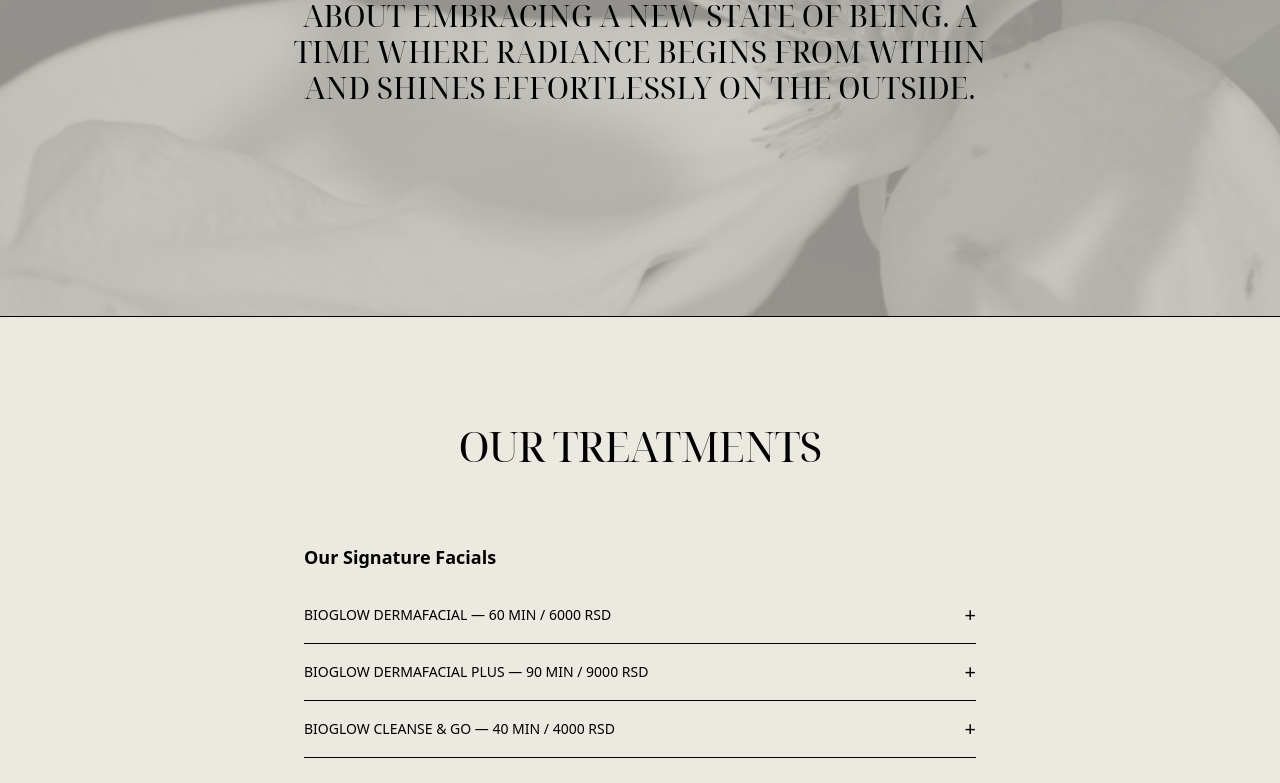
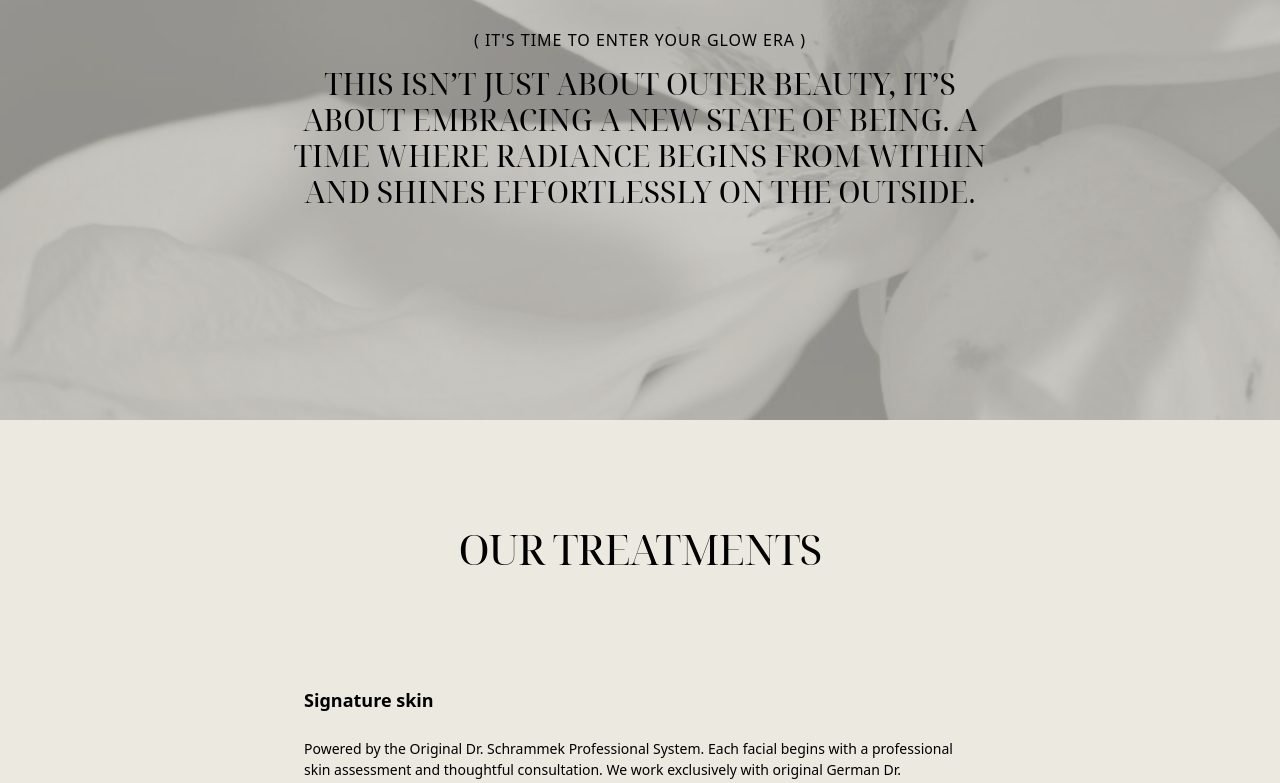
Before and after one commit to trujic/bioglow, a Nuxt app: page /services in a window 1280 px wide. Shown: the part 2001-2784 px from the top of the page. Built offline with nearby package versions, Linux system fonts and the light colour scheme.

Commit message:
services changes

```diff
--- a/components/AccordionList.vue
+++ b/components/AccordionList.vue
@@ -38,9 +38,19 @@ const toggleItem = (localIndex) => {
       <div
         v-if="item.text"
         v-show="openIndex === baseIndex + index"
-        class="p-4 pt-0 text-[14px] md:text-sm text-start text-black font-light"
+        class="p-4 pt-0 text-[14px] md:text-sm text-start text-black font-light space-y-3"
       >
-        {{ item.text }}
+        <p class="py-6">{{ item.text }}</p>
+
+        <ul v-if="item.list" class="list-disc pl-5 space-y-1">
+          <li v-for="(point, i) in item.list" :key="i">
+            {{ point }}
+          </li>
+        </ul>
+
+        <p v-if="item.afterText">
+          {{ item.afterText }}
+        </p>
       </div>
     </div>
   </div>
--- a/components/FacialTraining.vue
+++ b/components/FacialTraining.vue
@@ -2,30 +2,6 @@
 import { ref } from "vue";
 import flower from "~/assets/images/flower-2.png";
 import logo from "~/assets/images/bio-glow-logo.png";
-
-const training = [
-  { title: "Anatomy of the skin and common conditions" },
-  { title: "How to structure a professional facial treatment" },
-  { title: "Deep cleansing techniques: chemical & manual" },
-  { title: "Skin exfoliation – methods & practice" },
-  { title: "Masks – selection, purpose, application" },
-  {
-    title: "Facial massage techniques – relaxation, toning, lymphatic drainage",
-  },
-  { title: "Spa vs. medical facial treatments" },
-  { title: "Proper product layering: serums, creams, finishing steps" },
-  { title: "The art of creating a calm, client-centered spa experience" },
-  { title: "Practical sessions with models" },
-  { title: "Insights into leading spa brands and protocols" },
-];
-
-const format = [
-  { title: "1-on-1 private training, fully personalized" },
-  { title: "Held at Bioglow Studio in Niš, Serbia" },
-  { title: "Includes theory + hands-on practice" },
-  { title: "Duration: 2 to 5 days (depending on program choice)" },
-  { title: "All materials and models are provided" },
-];
 
 // accordion state
 const openIndex = ref(null);
@@ -37,21 +13,81 @@ const toggleAccordion = (index) => {
 // sections
 const educationSections = [
   {
-    title: "Format",
-    items: format.map((i) => i.title),
+    title: "EDUCATION & CONSULTING",
+    html: `<p>BIOGLOW Education is designed for professionals and individuals who wish to deepen their understanding of skin health, facial treatment design, and modern spa practices.</p><br>
+
+<p>Drawing from international spa experience and professional skincare systems, these programs combine practical knowledge, refined manual techniques, and a holistic approach to treatment.</p><br>
+
+<p>The focus is not only on learning techniques, but on elevating the quality of treatment experience and professional confidence.</p><br>
+
+<p>Trainings are conducted in small groups or one-on-one formats to ensure a focused and personalized learning environment.</p><br>
+
+<p>All education sessions are held in Belgrade (Vracar) and Nis (city center).</p>`,
   },
   {
-    title: "What you will learn",
-    items: training.map((i) => i.title),
+    title: "FACIAL TREATMENT EDUCATION",
+    html: `
+      <p>
+        Professional training for therapists and beauty specialists who wish to elevate their facial treatments to a higher professional and experiential level.
+      </p>
+      <br>
+      <p>
+        These workshops focus on modern facial techniques and treatment structuring used in high-end spa environments, combining technical precision with a refined client experience.
+      </p>
+      <br>
+      <p>Topics may include:</p>
+      <ul>
+        <li>Professional skin assessment and consultation</li>
+        <li>Designing complete facial treatment flows</li>
+        <li>Modern manual techniques such as <i>gua sha, facial cupping, and toning massage</i></li>
+        <li>Creating lifting and sculpting facial sequences</li>
+        <li>Integrating professional skincare systems into treatments</li>
+        <li>Developing a <strong>five-star facial experience</strong> through touch, rhythm, and atmosphere</li>
+        <li>Elevating treatment presentation and client communication</li>
+      </ul>
+
+      <p>
+        The goal of these trainings is to help therapists refine their technique, elevate their service standards, and deliver treatments that feel both effective and memorable.
+      </p>
+
+      <p>Available formats:</p>
+      <ul>
+        <li>1-day workshops</li>
+        <li>Weekend intensive training</li>
+        <li>Private one-on-one education</li>
+      </ul>
+    `,
   },
   {
-    title: "Additional support",
-    items: [
-      "Guidance in building or refining their treatment style",
-      "Professional support in setting up their own beauty business",
-      "Spa service design, pricing, and customer experience tips",
-      "Career development and transition within the spa & wellness industry",
-    ],
+    title: "SKINCARE WORKSHOPS",
+    html: `<p>Educational workshops designed for individuals who wish to better understand their skin and learn how to care for it effectively.<br>
+
+These sessions focus on practical knowledge that helps participants make better skincare decisions and build routines suited to their skin’s needs.</p>
+
+<p>Topics may include:</p>
+<ul>
+        <li>Understanding skin types and conditions</li>
+        <li>Building a personalized skincare routine</li>
+        <li>Common skincare mistakes</li>
+        <li>Product selection and ingredient basics</li>
+        <li>Maintaining long-term skin health</li>
+      </ul>
+      <p>Workshops are conducted in small groups to allow open discussion and personalized guidance.</p>
+`,
+  },
+  {
+    title: "SPA & BEAUTY CONSULTING",
+    html: `<p>Consulting services for spa studios, beauty professionals, and wellness businesses seeking support in developing treatment concepts and service standards.<br><p>
+          <p>Consulting may include:</p>
+<ul>
+        <li>Treatment menu development</li>
+        <li>Facial and body protocol design</li>
+        <li>Therapist training and mentoring</li>
+        <li>Spa concept development</li>
+        <li>Service quality and client experience design</li>
+      </ul>
+      <p>These services draw on experience from international spa environments and professional skincare systems.<br>Consulting is available <strong>by request.</strong></p>
+`,
   },
 ];
 </script>
@@ -62,19 +98,26 @@ const educationSections = [
       <!-- HEADER -->
       <div class="mb-32 md:mb-60 px-4 md:px-0">
         <h3
-          class="text-[46px] md:text-[84px] text-black text-center font-light pb-[12px] md:pb-[24px] font-serifDisplay leading-[60px] md:leading-[100px] tracking-[-3px] md:tracking-[-8px] mt-20 md:mt-40"
+          class="text-[36px] md:text-[64px] text-black text-center font-light pb-[12px] md:pb-[24px] font-serifDisplay leading-[60px] md:leading-[100px] tracking-[-3px] md:tracking-[-6px] mt-20 md:mt-40"
         >
-          Bioglow 1-on-1 Facial Training
+          Education & Consulting
         </h3>
 
         <p
-          class="font-helveticaDisplay my-4 text-justify md:text-center max-w-3xl mt-4 md:mt-0 md:mx-auto"
+          class="font-helveticaDisplay my-4 text-justify md:text-center max-w-3xl mt-4 md:mt-12 md:mx-auto"
         >
-          At Bioglow, we believe that expertise is built through presence,
-          precision, and practice. Our private facial training program is
-          designed for beauty professionals who want to go beyond surface-level
-          treatments and master the “spa way” — a method rooted in anatomy,
-          technique, and holistic care.
+          BIOGLOW Education is designed for professionals and individuals who
+          wish to deepen their understanding of skin health, facial treatment
+          design, and modern spa practices. <br /><br />Drawing from
+          international spa experience and professional skincare systems, these
+          programs combine practical knowledge, refined manual techniques, and a
+          holistic approach to treatment.<br /><br />
+          The focus is not only on learning techniques, but on elevating the
+          quality of treatment experience and professional confidence. Trainings
+          are conducted in small groups or one-on-one formats to ensure a
+          focused and personalized learning environment.<br /><br />
+          All education sessions are held in
+          <strong>Belgrade (Vracar) and Nis (city center).</strong>
         </p>
       </div>
 
@@ -140,8 +183,13 @@ const educationSections = [
 
             <!-- CONTENT -->
             <transition name="fade">
+              <transition name="fade">
                 <div v-if="openIndex === i" class="mt-4 py-6 md:py-10">
-                <ul class="list-disc list-inside">
+                  <!-- Simple list sections -->
+                  <ul
+                    v-if="section.items"
+                    class="list-disc list-inside space-y-2"
+                  >
                     <li
                       v-for="(item, idx) in section.items"
                       :key="idx"
@@ -150,7 +198,15 @@ const educationSections = [
                       {{ item }}
                     </li>
                   </ul>
+
+                  <!-- HTML sections -->
+                  <div
+                    v-else-if="section.html"
+                    v-html="section.html"
+                    class="font-helveticaDisplay [&>p]:mb-4 [&>ul]:list-disc [&>ul]:ml-6 [&>ul]:mb-4 [&>li]:ml-2"
+                  ></div>
                 </div>
+              </transition>
             </transition>
           </div>
         </div>
@@ -175,7 +231,7 @@ const educationSections = [
   </div>
 </template>
 
-<style>
+<style lang="css" scoped>
 .fade-enter-active,
 .fade-leave-active {
   transition: opacity 0.3s ease;
--- a/components/Footer.vue
+++ b/components/Footer.vue
@@ -33,6 +33,7 @@ import logo from "~/assets/images/logo-with-border.png";
             >Phone</span
           >
           <a
+            href="tel:+381641480123"
             class="uppercase text-[10px] md:text-base font-light font-helveticaDisplay border-b border-black"
             >call us</a
           >
--- a/components/MultiDetailedService.vue
+++ b/components/MultiDetailedService.vue
@@ -4,60 +4,140 @@ import AccordionList from "./AccordionList.vue";
 
 const treatmentGroups = [
   {
-    title: "Our Signature Facials",
+    title: "Signature skin",
+    descr:
+      "Powered by the Original Dr. Schrammek Professional System. Each facial begins with a professional skin assessment and thoughtful consultation. We work exclusively with original German Dr. Schrammek formulations, designed to restore balance, strengthen the skin barrier, and support long-term skin health.",
     items: [
       {
-        title: "BIOGLOW Dermafacial —\u00A0",
-        subtitle: "60 min / 6000 RSD",
-        text: "A deeply relaxing, science-based facial customized to your skin’s unique needs. Includes: welcome massage (shoulders & neck), cleansing, toning, enzymatic exfoliation, mask, scalp & hand massage.",
+        title: "BIOGLOW Signature Skin Ritual —\u00A0",
+        subtitle: "60 min / 6500 RSD",
+        text: "Our most balanced and most requested facial. A personalized treatment designed according to your skin’s current condition and long-term needs. Includes precise cleansing, refined exfoliation, targeted mask therapy, relaxing facial massage, and protective finishing care. Manual purification may be incorporated when necessary. Structured for visible results. Designed for lasting balance.",
       },
       {
-        title: "BIOGLOW Dermafacial Plus —\u00A0",
-        subtitle: "90 min / 9000 RSD",
-        text: "A full ritual of renewal for skin and senses. Includes: welcome massage (shoulders & neck), cleansing, toning, full exfoliation (face & hands), mask, warm & cold facial massage, scalp massage, and face-lifting techniques.",
+        title: "BIOGLOW Signature Skin Ritual Extended —\u00A0",
+        subtitle: "90 min / 10,000 RSD",
+        text: "An immersive renewal experience featuring advanced peeling protocols (including the Triple Effect approach), manual lifting techniques, and extended relaxation time. Corrective yet deeply calming. For skin transformation and nervous system reset.",
       },
       {
         title: "BIOGLOW Cleanse & Go —\u00A0",
-        subtitle: "40 min / 4000 RSD",
-        text: "A quick but thorough refresh. Ideal between treatments or before an event. Includes: cleansing, toning, exfoliation or gentle extractions, purifying mask, and hand exfoliation.",
+        subtitle: "40 min / 4,200 RSD",
+        text: "A focused professional refresh treatment ideal between intensive protocols or before important occasions. Includes cleansing, gentle exfoliation, targeted mask therapy, and protective finishing care. Deep pore purification (manual extraction) is not included in this treatment. When deeper cleansing is required, it can be added as Precision Skin Refinement, performed with meticulous extraction techniques and followed by Darsonval high-frequency therapy to calm the skin and support circulation. Efficient. Intentional. Restorative.",
+      },
+      {
+        title: "BIOGLOW Signature Renewal Ritual —\u00A0",
+        subtitle: "150 min / 12,500 RSD",
+        text: "Our most complete face & body experience. A carefully sequenced ritual combining therapeutic body massage, reflexology, scalp care, and a mini facial. This is not simply a treatment. It is a full return to yourself.",
       },
     ],
   },
   {
-    title: "Bioglow Body Rituals - Ladies only",
+    title: "Enhance your rituals",
     items: [
       {
-        title: "Swedish Massage\u00A0",
-        subtitle: "50 min – 2,500 RSD / 80 min – 4,000 RSD",
-        text: "Classic full-body massage that improves circulation, eases tension, and restores balance.",
+        title: "Precision Skin Refinement —\u00A0",
+        subtitle: "1,500 RSD",
+        text: "Manual comedone extraction performed with precision and care when additional deep cleansing is required. Finished with Darsonval high-frequency therapy to calm the skin, stimulate circulation, and support recovery.",
       },
       {
-        title: "Leg Massage with Sculpting & Drainage\u00A0",
-        subtitle: "30 min – 1,500 RSD / 50 min – 2,500 RSD",
-        text: "Combines vacuum cups and Gua Sha for light legs, reduced swelling, and lymphatic flow.",
+        title: "Hand Glow Ritual —\u00A0",
+        subtitle: "1,800 RSD",
+        text: "Express manicure using the original CND Shellac system — the final polished detail of your ritual.",
       },
       {
-        title: "Neck & Scalp Massage\u00A0",
-        subtitle: "30 min – 1,500 RSD",
-        text: "Relieves mental tension and soothes the nervous system.",
-      },
-      {
-        title: "Foot Reflexology & Lower Leg Relief\u00A0",
-        subtitle: "50 min – 2,500 RSD",
-        text: "Focused massage for heavy legs and fluid retention, with reflex point stimulation.",
-      },
-      {
-        title: "BIOGLOW Ritual of Renewal\u00A0",
-        subtitle: "150 min – 8,500 RSD",
-        text: "Signature experience: full-body massage, reflexology, scalp care, and lifting facial touch.",
+        title: "Body Sculpt Add-On —\u00A0",
+        subtitle: "20 min / 2,500 RSD",
+        text: "Targeted stimulation supporting circulation and tissue tone using muscle stimulation technology. Powered by Ultra Contour Touch technology.",
       },
     ],
   },
   {
-    title: "SKINCARE SCREENING ( coming soon )",
+    title: "Body rituals",
+    descr:
+      "Weekend Specialist Collection. Led by a senior physiotherapist with 30 years of experience. These rituals combine clinical knowledge with spa sensitivity. Every movement has intention.",
+    items: [
+      {
+        title: "Deep Release Body Ritual —\u00A0",
+        subtitle: "50 min / 4,500 RSD",
+        text: "Structured full-body massage focused on releasing muscular tension, improving circulation, and restoring functional balance. Especially beneficial for stress carried in the back, neck, and shoulders.",
+      },
+      {
+        title: "Deep Release Body Ritual Extended —\u00A0",
+        subtitle: "80 min / 6,800 RSD",
+        text: "A deeper therapeutic session with extended focus on specific areas of discomfort and long-term muscular overload.",
+      },
+      {
+        title: "Leg Renewal Sculpt Ritual —\u00A0",
+        subtitle: "30 / 50 min - 3,000 / 4,800 RSD",
+        text: "Targeted leg treatment combining drainage techniques and sculpting methods for improved microcirculation and lightness.",
+      },
+      {
+        title: "Head & Neck Reset Ritual —\u00A0",
+        subtitle: "30 min / 3,000 RSD",
+        text: "Focused ritual for neck, shoulders, and scalp — where emotional tension often accumulates. Quiet. Grounding. Necessary.",
+      },
+      {
+        title: "Reflex Balance Foot Ritual —\u00A0",
+        subtitle: "50 min / 4,800 RSD",
+        text: "Reflex stimulation combined with relaxation techniques to support full-body harmony and balance.",
+      },
+    ],
   },
   {
-    title: "PAIN MANAGEMENT ( coming soon )",
+    title: "Body contour rituals",
+    items: [
+      {
+        title: "BIOGLOW Body Sculpt Ritual —\u00A0",
+        subtitle: "90 min / 7,900 RSD",
+        text: "A complete body ritual designed to stimulate circulation, support tissue tone, and encourage natural metabolic activity. The treatment unfolds through carefully structured phases:",
+        list: [
+          "dry body brushing to activate circulation",
+          "lymphatic preparation to support drainage pathways",
+          "targeted muscle stimulation using Ultra Contour Touch technology",
+          "fascia sculpting with gua sha techniques",
+          "gentle cupping drainage",
+          "calming integration massage",
+        ],
+        afterText:
+          "The technology combines muscle stimulation and drainage activation designed to support tissue metabolism, circulation, and skin firmness. Technology supports the process. The ritual leads it.",
+      },
+      {
+        title: "Targeted Contour Session —\u00A0",
+        subtitle: "30-40 min / 4,200 RSD",
+        text: "A focused treatment for clients who wish to work on a specific body area using muscle stimulation technology. Suitable for targeted areas such as abdomen, thighs, hips, or arms. Often chosen as a maintenance treatment between full rituals. Powered by Ultra Contour Touch technology.",
+      },
+    ],
+  },
+  {
+    title: "Hand rituals",
+    descr:
+      "Original CND Shellac System. We use exclusively the original CND Shellac — the global pioneer in professional long-lasting nail care, formulated to protect the natural nail plate.",
+    items: [
+      {
+        title: "Signature Gloss Manicure Ritual —\u00A0",
+        subtitle: "2,500 RSD",
+        text: "Precise express manicure with flawless Shellac finish.",
+      },
+      {
+        title: "Signature Gloss Manicure Ritual – Spa Edition —\u00A0",
+        subtitle: "3,000 RSD",
+        text: "Extended manicure ritual with additional focus on cuticle care, skin nourishment, and relaxation.",
+      },
+      {
+        title: "Natural Hand Care Ritual —\u00A0",
+        subtitle: "2,000 RSD",
+        text: "Polish-free manicure centered on nail health, restoration, and softness.",
+      },
+    ],
+  },
+  {
+    title: "Smooth skin rituals",
+    descr: "No parallel treatments. No rush. No exposure.",
+    items: [
+      {
+        title: "Waxing performed in a private, woman-only space",
+        text: "30 - 50 - 80 min /  1,500 - 2,500 - 4,000 RSD",
+      },
+    ],
   },
 ];
 
@@ -69,7 +149,7 @@ const toggleAccordion = (index) => {
 </script>
 
 <template>
-  <div class="border-t border-black bg-[#ECE9E1] w-full relative">
+  <div class="border-black bg-[#ECE9E1] w-full relative">
     <div class="container flex justify-center px-4 md:px-0">
       <div class="py-14 md:py-28 max-w-2xl w-full text-center">
         <h3
@@ -84,10 +164,14 @@ const toggleAccordion = (index) => {
             :key="groupIndex"
             class="mb-10 text-start"
           >
-            <span class="font-semibold text-lg mb-4 inline-block">{{
+            <span class="font-semibold text-lg mb-4 inline-block mt-10">{{
               group.title
             }}</span>
-
+            <div v-if="group.descr">
+              <p class="text-[12px] md:text-[14px] mt-2 mb-8 md:mb-14">
+                {{ group.descr }}
+              </p>
+            </div>
             <AccordionList
               v-if="group.items && group.items.length"
               :items="group.items"
--- a/components/ServiceCards.vue
+++ b/components/ServiceCards.vue
@@ -37,15 +37,22 @@ const cardItems = [
       <h2
         class="text-center font-sloop text-[40px] md:text-[45px] font-light tracking-[-1px] md:tracking-[1px]"
       >
-        We've got your glow
+        Bioglow
       </h2>
       <p
-        class="mb-12 md:mb-24 max-w-[600px] m-auto text-[17px] font-helveticaDisplay font-light mt-10 md:text-[16px] md:leading-[18px]"
+        class="mb-12 md:mb-10 max-w-[600px] m-auto text-[14px] font-helveticaDisplay font-light mt-10 md:text-[16px] md:leading-[18px]"
       >
-        Elevate your health and beauty at Bioglow. Our services, from relaxing
-        massages to luxurious facials, are designed to offer you moments of
-        tranquility and a radiant glow. Experience exceptional care and restore
-        your energy.
+        Woman - Only Slow Beauty Studio in the Heart of Niš
+      </p>
+      <p
+        class="mb-12 md:mb-24 max-w-[750px] m-auto text-[14px] font-helveticaDisplay font-light md:text-[16px] leading-[18px] md:leading-[20px]"
+      >
+        At <i>Bioglow</i>, beauty is not rushed. It is cultivated. Every ritual
+        is designed as a one-on-one experience — without noise, without
+        pressure. We combine international spa expertise, professional systems,
+        and a deeply personal approach to create care that is structured,
+        intentional, and restorative. <br /><br />This <i>is not</i> a fast
+        salon. This is <i>your pause</i>.
       </p>
     </div>
     <div class="container flex flex-col md:flex-row gap-6">
--- a/components/WhereWeAre.vue
+++ b/components/WhereWeAre.vue
@@ -65,8 +65,16 @@ const handleButtonClick = () => {
           <a
             href="mailto:info@bioglow.com"
             class="text-[14px] md:text-base font-light"
-            >info@bioglow.com</a
+            >mail: info@bioglow.com</a
           >
+          <a
+            href="tel:+381641480123"
+            class="text-[14px] md:text-base font-light mt-4"
+            >phone: +381641480123</a
+          >
+          <span class="text-[14px] md:text-base font-light mt-4">
+            adress: Strahinjica Bana 2a, Niš
+          </span>
         </div>
       </div>
       <NuxtLink @click.prevent="handleButtonClick" to="/contact">
```
Lines whose indentation alone changed are shown as unchanged.
